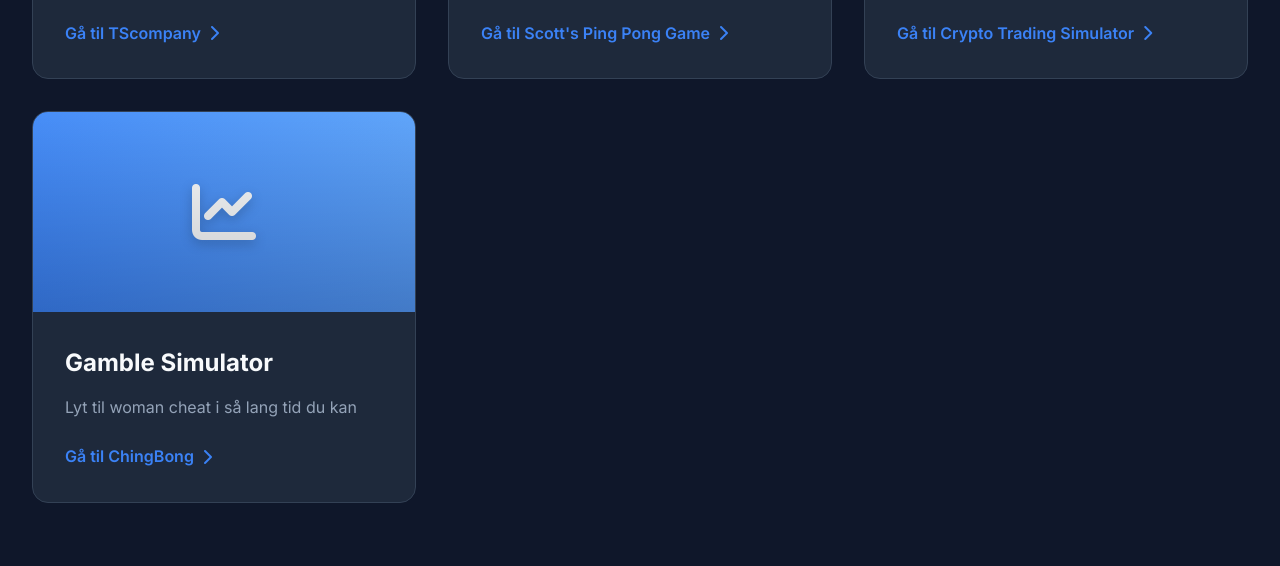
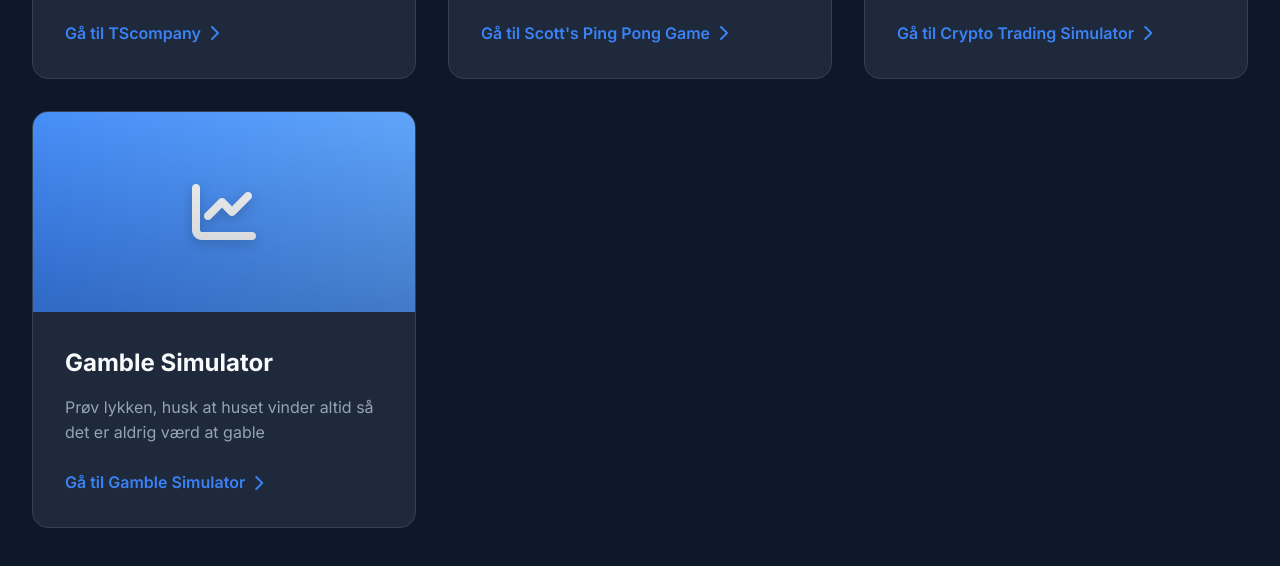
Before and after one commit to scottweb1/TSCOMPANY, a plain HTML site: page index.html in a window 1280 px wide. Shown: the part 743-1309 px from the top of the page. Drawn offline with Linux system fonts and the light colour scheme.

Commit message:
Update index.html

```diff
--- a/index.html
+++ b/index.html
@@ -254,8 +254,8 @@
                 </div>
                 <div class="app-content">
                     <h2 class="app-title">Gamble Simulator</h2>
-                    <p class="app-description">Lyt til woman cheat i så lang tid du kan</p>
-                    <span class="app-link">Gå til ChingBong<i class="fas fa-chevron-right"></i></span>
+                    <p class="app-description">Prøv lykken, husk at huset vinder altid så det er aldrig værd at gable</p>
+                    <span class="app-link">Gå til Gamble Simulator<i class="fas fa-chevron-right"></i></span>
                 </div>
             </a>
 
```
